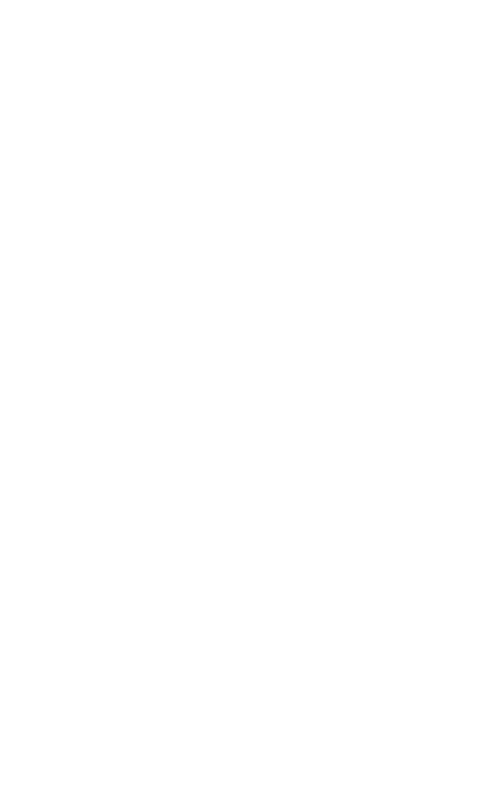
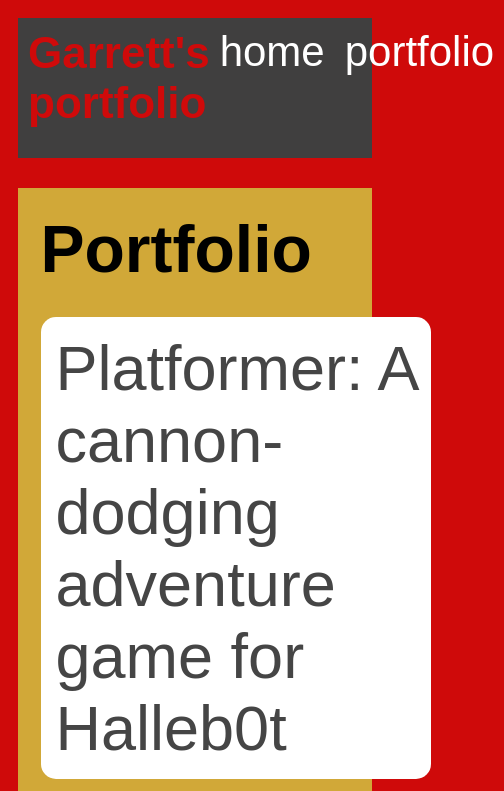
Before and after one commit to GarrettAcosta/GarrettAcosta.github.io, a plain HTML site: page portfolio.html in a window 390 px wide. Shown: the top 791 px of the page, 504 px wide, since content can reach past the window. Drawn offline with Linux system fonts and the light colour scheme.

Commit message:
Updating portfolio

```diff
--- a/portfolio.html
+++ b/portfolio.html
@@ -0,0 +1,37 @@
+<!DOCTYPE html>
+<html>
+  <head>
+    <title>Garrett's portfolio</title>
+    <link rel="stylesheet" href="style.css" />
+  </head>
+
+  <body>
+    <!-- All content goes here -->
+    <div id="all-contents">
+      <nav>
+        <h1>Garrett's portfolio</h1>
+        <ul id="nav-ul">
+          <li class="nav-li">
+            <a href="index.html">home</a>
+          </li>
+          <li class="nav-li">
+            <a href="portfolio.html">portfolio</a>
+          </li>
+        </ul>
+      </nav>
+      <main>
+  <div class="content">
+    <h1>Portfolio</h1>
+    <ul id="portfolio">
+<li>
+  <a href="fsd-projects/platformer/">Platformer: A cannon-dodging adventure game for Halleb0t</a>
+</li>
+<li>
+  <a href="fsd-projects/bouncing-box/">Bouncing Box: A fun introduction to web game development</a>
+</li>
+<li>
+  <a href="fsd-projects/circularity/">Circularity: A poetic motion experiment with circles</a>
+</li>
+    </ul>
+  </div>
+</main>
--- a/style.css
+++ b/style.css
@@ -75,3 +75,76 @@ main {
 h2, h3 {
     margin: 0px;
 }
+
+@media screen and (min-width: 120px) and (max-width: 1080px) {
+  main {
+    height: 100ch;
+    zoom: 1.5;
+    display: grid;
+  }
+
+  h1 {
+    font-size: 44px;
+  }
+
+  h2 {
+    font-size: 42px;
+  }
+
+  h3 {
+    font-size: 36px;
+  }
+
+  #all-contents {
+    height: 100ch;
+    margin: none;
+  }
+
+  a {
+    font-size: 42px;
+  }
+
+  .sidebar {
+    margin-right: 0px;
+    justify-content: center;
+    align-items: center;
+  }
+
+  .sidebar-img {
+    width: 100%;
+  }
+
+  p,
+  li {
+    font-size: 24px;
+  }
+
+  .content {
+    align-content: center;
+    justify-content: center;
+  }
+}
+.content h1 {
+  color: black;
+}
+
+#portfolio {
+  list-style-type: none;
+  padding-left: 0;
+}
+
+#portfolio li {
+  background: #fff;
+  padding: 10px;
+  border-radius: 10px;
+  margin-bottom: 10px;
+}
+
+#portfolio li:hover {
+  background: #eee;
+}
+
+#portfolio a {
+  text-decoration: none;
+  color: #454545;
+}
```
Also changed, not shown: index.html (+2 -2 lines).
